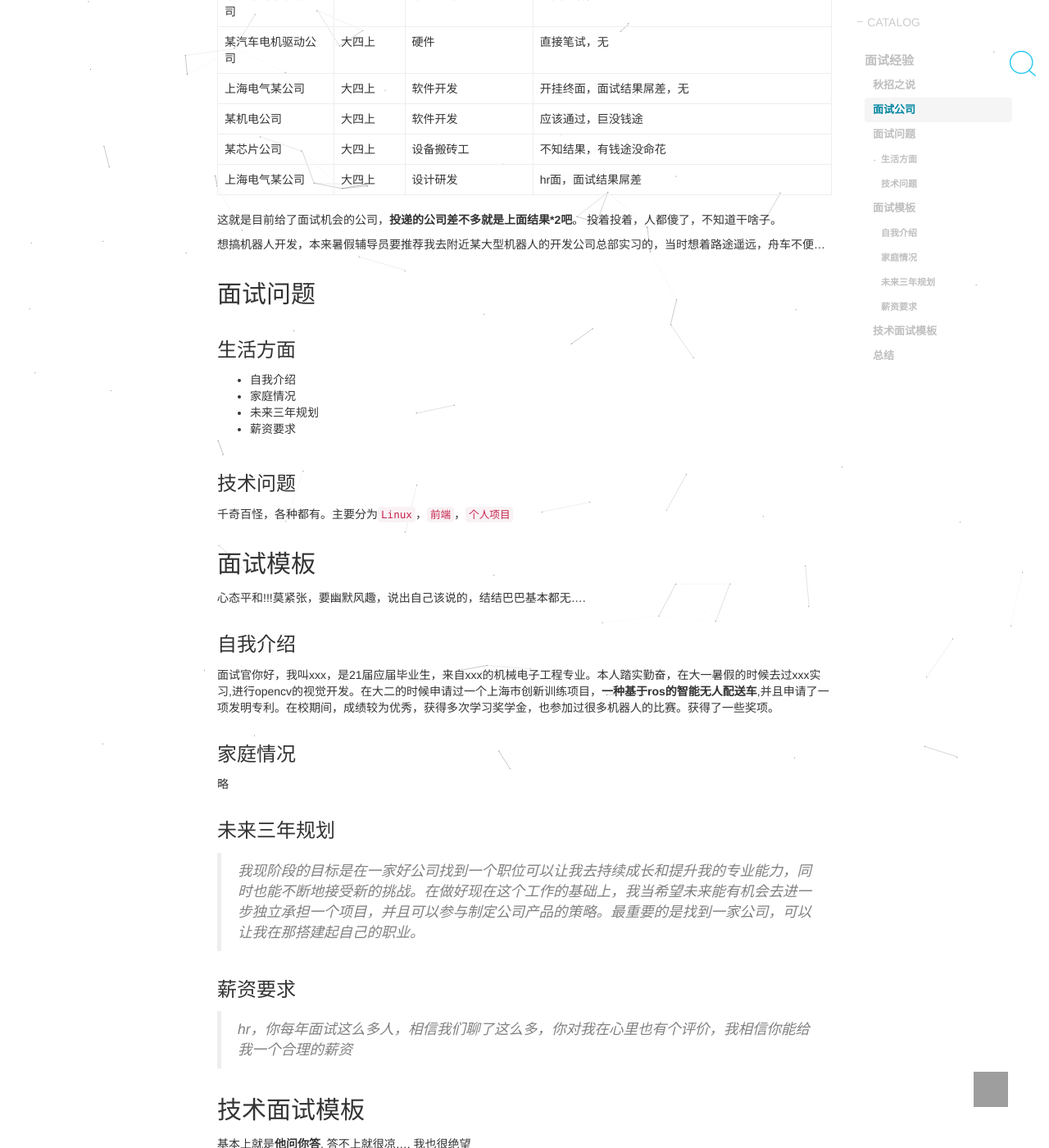
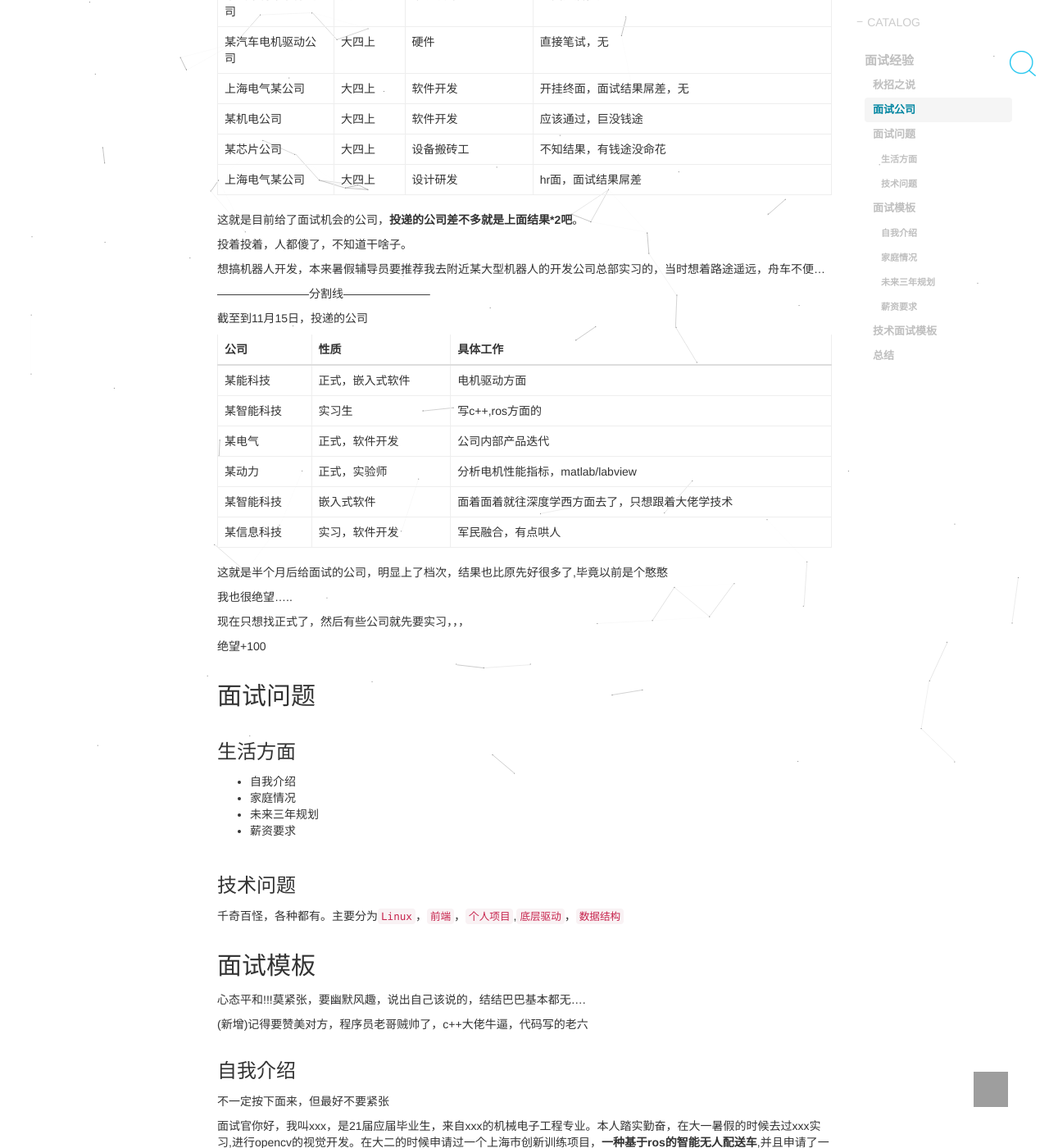
Before and after one commit to daniao2017/daniao2017.github.io, a Jekyll site: the page built from _posts/2020-10-25-面试经验.md, in a window 1280 px wide and 1400 px high, scrolled down 1022 px. Shown: the whole window at 82% size. Built offline with Jekyll 4.4.1, drawn with Linux system fonts in a browser that asks for light colours; nearby versions of some CDN libraries; comment, search, counter and statistics services are not loaded; some of the changed text lies outside the part shown; grey boxes are pictures that could not be loaded.

Commit message:
Update 2020-10-25-面试经验.md

```diff
--- a/_posts/2020-10-25-面试经验.md
+++ b/_posts/2020-10-25-面试经验.md
@@ -28,9 +28,32 @@ tags:
 
 
 这就是目前给了面试机会的公司，**投递的公司差不多就是上面结果*2吧**。
+
 投着投着，人都傻了，不知道干啥子。
 
 想搞机器人开发，本来暑假辅导员要推荐我去附近某大型机器人的开发公司总部实习的，当时想着路途遥远，舟车不便...
+
+------------------------分割线-----------------------
+
+截至到11月15日，投递的公司
+
+|公司|性质|具体工作|
+|-|-|-|
+|某能科技|正式，嵌入式软件|电机驱动方面|
+|某智能科技|实习生|写c++,ros方面的|
+|某电气|正式，软件开发|公司内部产品迭代|
+|某动力|正式，实验师|分析电机性能指标，matlab/labview|
+|某智能科技|嵌入式软件|面着面着就往深度学西方面去了，只想跟着大佬学技术|
+|某信息科技|实习，软件开发|军民融合，有点哄人|
+
+这就是半个月后给面试的公司，明显上了档次，结果也比原先好很多了,毕竟以前是个憨憨
+
+我也很绝望.....
+
+现在只想找正式了，然后有些公司就先要实习，，，
+
+绝望+100
+
 ## 面试问题
 
 ### 生活方面
@@ -40,15 +63,24 @@ tags:
 - 薪资要求
 
 ### 技术问题
-千奇百怪，各种都有。主要分为`Linux`，`前端`，`个人项目`
+千奇百怪，各种都有。主要分为`Linux`，`前端`，`个人项目`,`底层驱动`，`数据结构`
 
 ## 面试模板
+
 心态平和!!!莫紧张，要幽默风趣，说出自己该说的，结结巴巴基本都无....
+
+(新增)记得要赞美对方，程序员老哥贼帅了，c++大佬牛逼，代码写的老六
+
 ### 自我介绍
+
+不一定按下面来，但最好不要紧张
+
 面试官你好，我叫xxx，是21届应届毕业生，来自xxx的机械电子工程专业。本人踏实勤奋，在大一暑假的时候去过xxx实习,进行opencv的视觉开发。在大二的时候申请过一个上海市创新训练项目，**一种基于ros的智能无人配送车**,并且申请了一项发明专利。在校期间，成绩较为优秀，获得多次学习奖学金，也参加过很多机器人的比赛。获得了一些奖项。
+
 ### 家庭情况
 略
 ### 未来三年规划
+(新增)主要是寻求稳定，对技术充满热爱，抗压吧杠八至
 
 >我现阶段的目标是在一家好公司找到一个职位可以让我去持续成长和提升我的专业能力，同时也能不断地接受新的挑战。在做好现在这个工作的基础上，我当希望未来能有机会去进一步独立承担一个项目，并且可以参与制定公司产品的策略。最重要的是找到一家公司，可以让我在那搭建起自己的职业。
 
@@ -57,9 +89,16 @@ tags:
 >hr，你每年面试这么多人，相信我们聊了这么多，你对我在心里也有个评价，我相信你能给我一个合理的薪资
 
 ## 技术面试模板
+
 基本上就是**他问你答**,
+
 答不上就很凉....
-我也很绝望
+
+我也很绝望ing
 
 ## 总结
+
 该份面经需持续总结与实践
+
+- 10月25日开始
+- 新增11月15日
```
